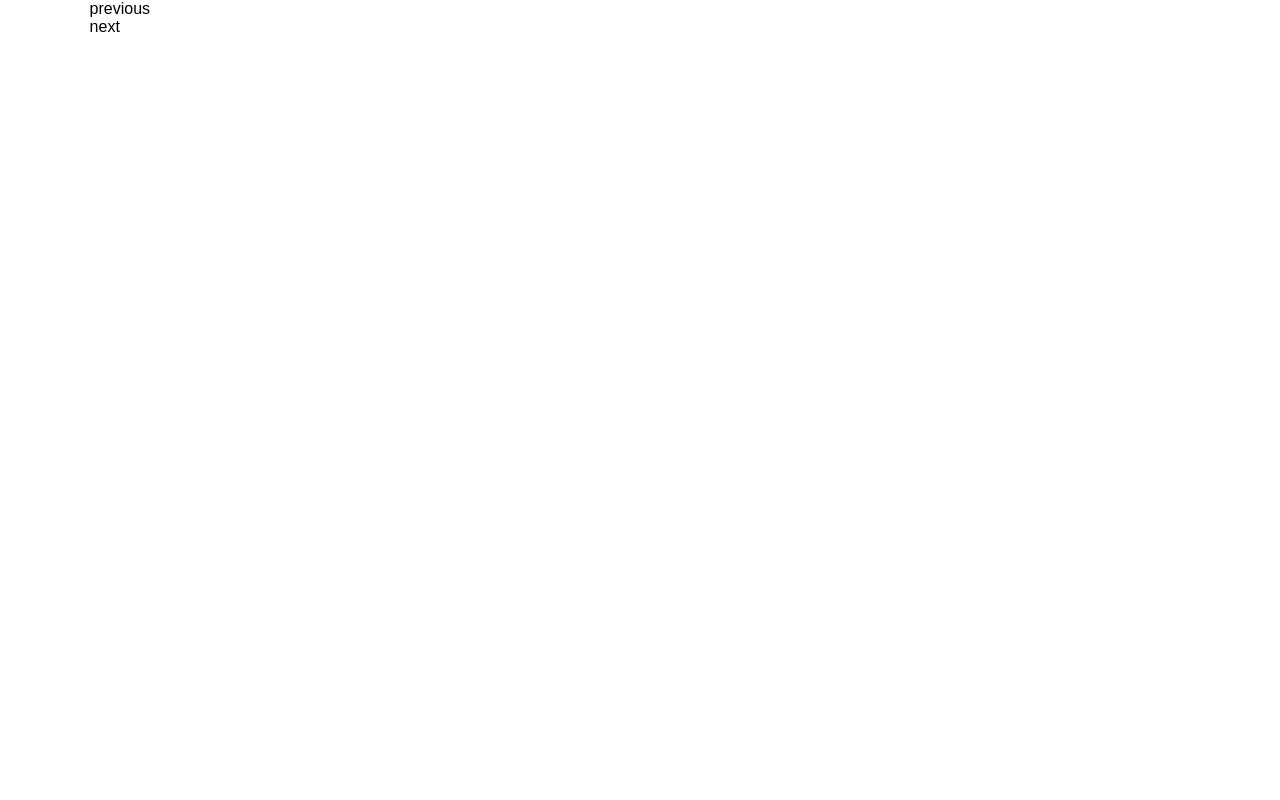
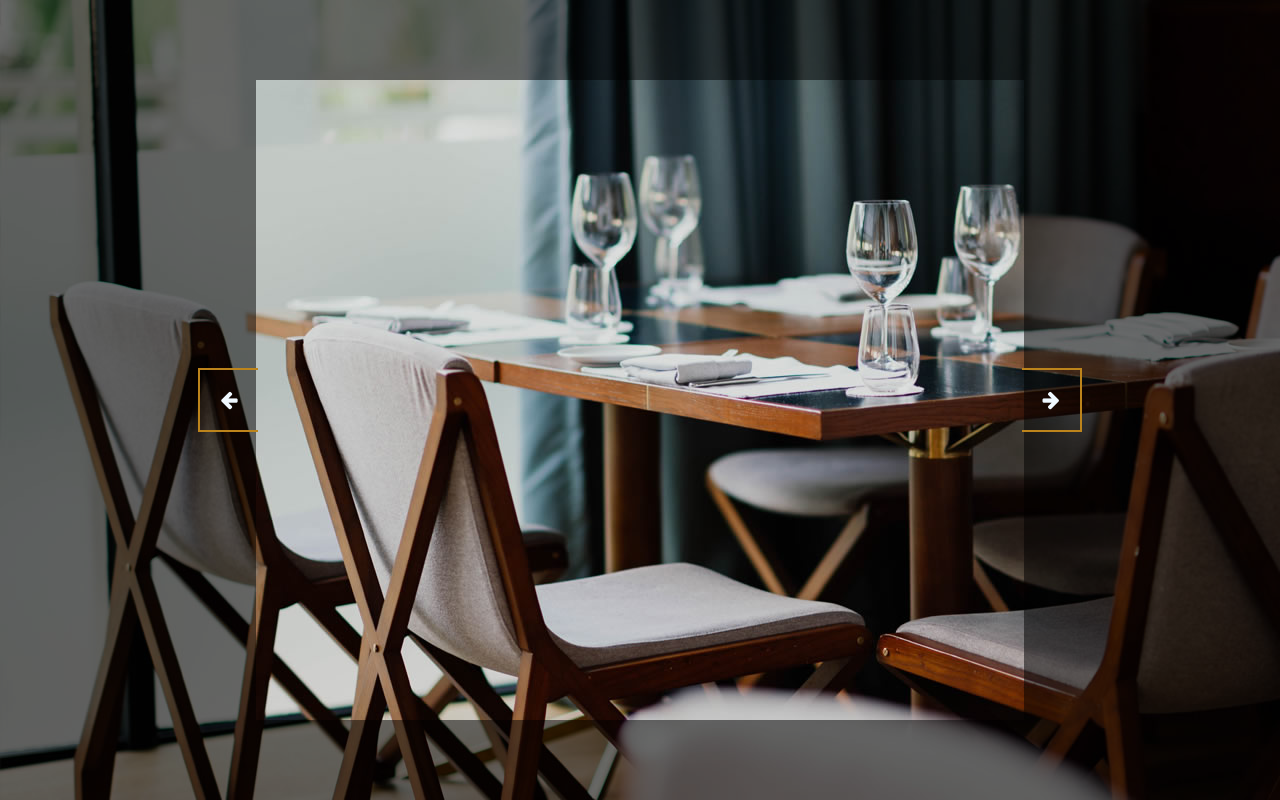
Before and after one commit to ptejalaxioned/Slider, a plain HTML site: page index.html in a window 1280 px wide. Drawn offline with Linux system fonts and the light colour scheme.

Commit message:
CSS File Commit

```diff
--- a/assets/css/style.css
+++ b/assets/css/style.css
@@ -208,7 +208,68 @@ li {
 /*=================================
   main styling starts here
 =================================*/
+.wrapper {
+  width: 100%;
+  margin: 0;
+}
 
+.image-border {
+  width: 100%;
+  height: 100vh;
+  display: flex;
+  justify-content: center;
+  align-items: center;
+}
+
+.box {
+  width: 100%;
+  height: 100vh;
+  border: 20vw solid #00000081;
+  border-bottom: 10vh solid #00000081;
+  border-top: 10vh solid #00000081;
+  background-color: transparent;
+}
+
+.image-border {
+  background: url("/assets/images/slide-01.jpg");
+  background-size: cover;
+}
+
+.previous {
+  border-right: none;
+  position: absolute;
+  left: 15.5%;
+}
+
+.next {
+  border-left: none;
+  position: absolute;
+  right: 15.5%;
+}
+
+span {
+  padding: 20px;
+  border: 2px solid #bd841b;
+  color: aliceblue;
+  float: left;
+  text-indent: -9999px;
+}
+
+.previous::before {
+  content: "\f060";
+  font-family: "FontAwesome";
+  font-size: 20px;
+  float: right;
+  text-indent: 0;
+}
+
+.next::before {
+  content: "\f061";
+  font-family: "FontAwesome";
+  font-size: 20px;
+  float: right;
+  text-indent: 0;
+}
 /*=================================
   main styling ends here
 =================================*/
```
